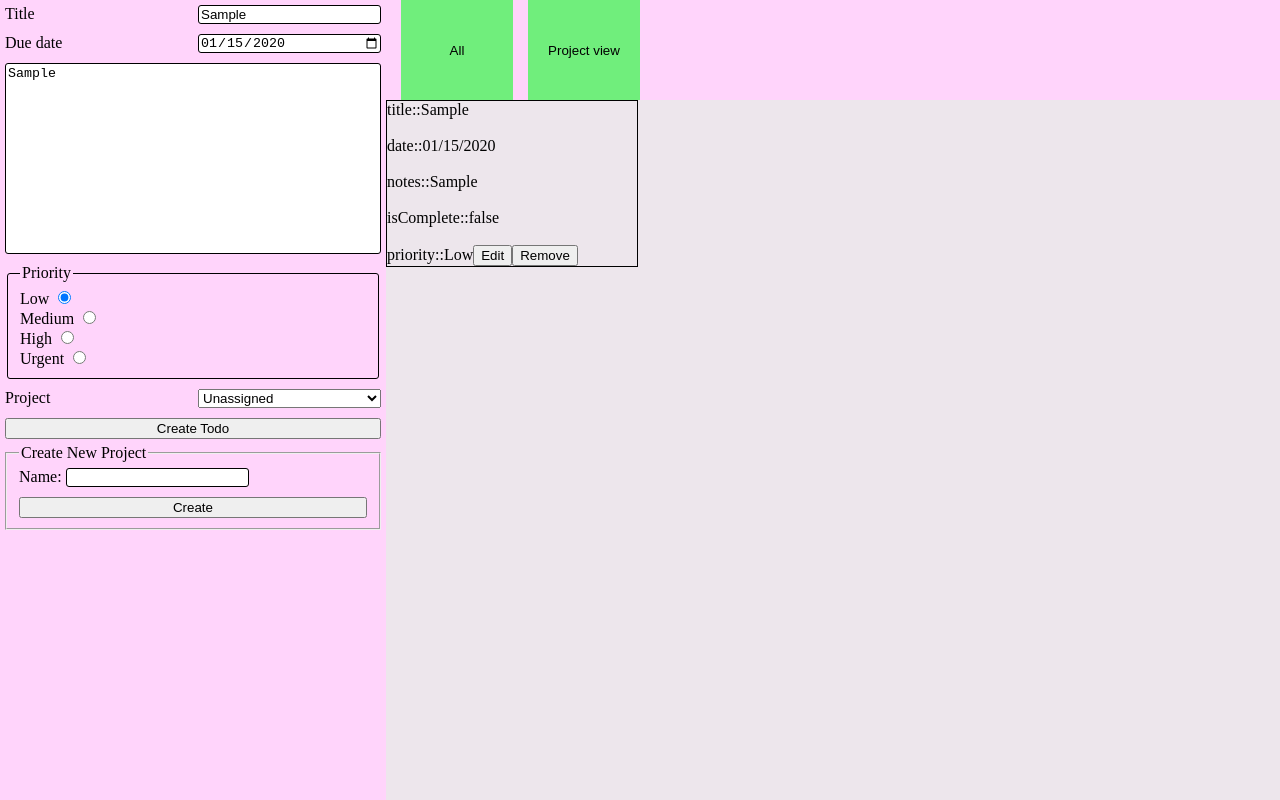
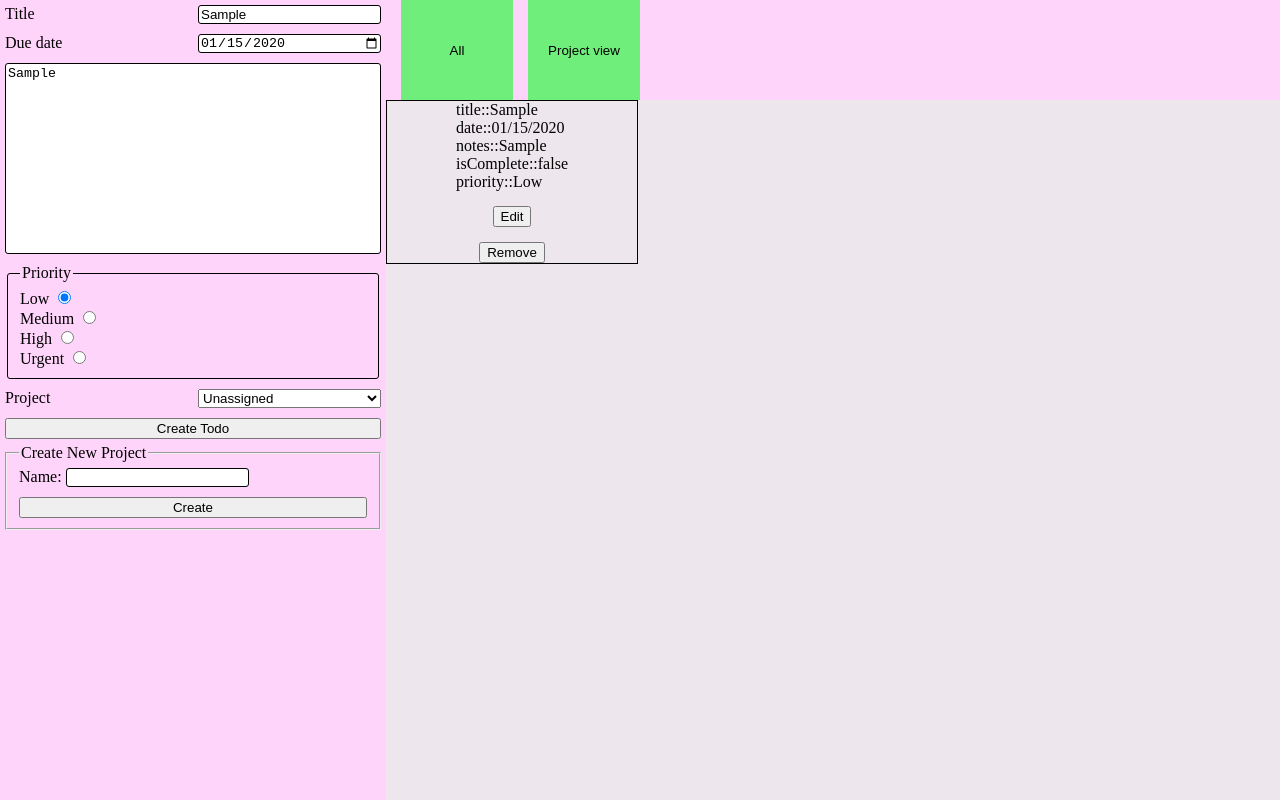
Before and after one commit to cs-cmd/todo-list, a website built with webpack: page src/index.html in a window 1280 px wide. Both pictures are taken after typing "Sample", "2020-01-15", "Sample" into the empty fields and a click on the button "Create Todo". Built offline with nearby package versions, Linux system fonts and the light colour scheme.

Commit message:
Added styling for todo items

```diff
--- a/res/styles/todo-item-styles.css
+++ b/res/styles/todo-item-styles.css
@@ -1,4 +1,9 @@
 .todo-item {
     border: 1px solid black;
     width: 250px;
+    display: flex;
+    flex-direction: column;
+    justify-content: center;
+    align-items: center;
+    gap: 15px;
 }
--- a/src/classes/TodoItem.js
+++ b/src/classes/TodoItem.js
@@ -21,11 +21,12 @@ export class TodoItem {
         console.log(this.getInfo());
     };
 
+    // formatted like this because `` uses the indentation used in string itself
     getInfo = () => {
-        return `title::${this.title}\n
-        date::${this.dateMade}\n
-        notes::${this.notes}\n
-        isComplete::${this.isComplete}\n
-        priority::${this.priority}`;
+        return `title::${this.title}
+date::${this.dateMade}
+notes::${this.notes}
+isComplete::${this.isComplete}
+priority::${this.priority}`;
     };
 }
--- a/src/driver.js
+++ b/src/driver.js
@@ -16,6 +16,37 @@ function addDefaultProject() {
     document.getElementById('project').appendChild(defProject);
 }
 
+function createTodoItem(todo) {
+    const divEle = document.createElement('div');
+    divEle.innerText = todo.getInfo();
+    divEle.classList.add('todo-item');
+
+    const editButton = document.createElement('button');
+    editButton.innerText = 'Edit';
+
+    editButton.addEventListener('click', (e) => {
+        // edit dialog/other option for editing here
+    });
+
+    const removeButton = document.createElement('button');
+    removeButton.innerText = 'Remove';
+
+    // remove item from project list
+    removeButton.addEventListener('click', (e) => {
+        console.log(':: Removing item ::');
+        // remove from list
+
+        const itemElement = e.target.parentNode;
+        itemElement.remove();
+    });
+
+    divEle.appendChild(editButton);
+    divEle.appendChild(removeButton);
+
+
+    todoContainer.appendChild(divEle);
+}
+
 // create page element and insert into
 document.querySelector('#create-todo-form').addEventListener('submit', (e) => {
     e.preventDefault();
@@ -32,33 +63,6 @@ document.querySelector('#create-todo-form').addEventListener('submit', (e) => {
     todoItem.printInfo();
     createTodoItem(todoItem);
 });
-
-
-function createTodoItem(todo) {
-    const divEle = document.createElement('div');
-    divEle.innerText = todo.getInfo();
-    divEle.classList.add('todo-item');
-
-    const editButton = document.createElement('button');
-    editButton.innerText = 'Edit';
-
-    const removeButton = document.createElement('button');
-    removeButton.innerText = 'Remove';
-
-    // remove item from project list
-    removeButton.addEventListener('click', (e) => {
-        console.log(':: Removing item ::');
-        // remove from list
-        const itemElement = e.target.parentNode;
-        itemElement.remove();
-    });
-
-    divEle.appendChild(editButton);
-    divEle.appendChild(removeButton);
-
-
-    todoContainer.appendChild(divEle);
-}
 
 document.querySelector('#task-owner-form').addEventListener('submit', (e) => {
     e.preventDefault();
```
Also changed, not shown: dist/bundle.js.
